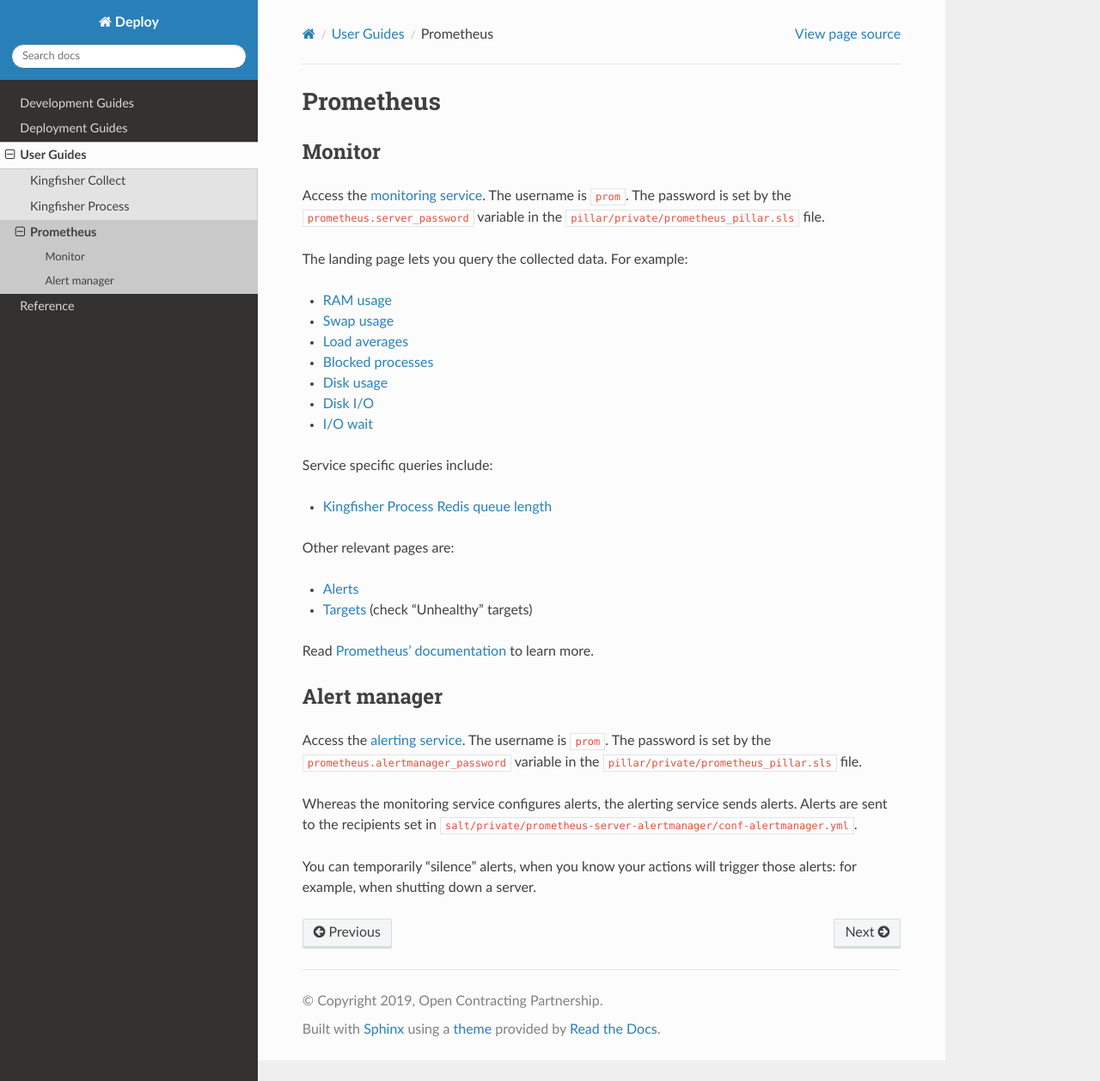
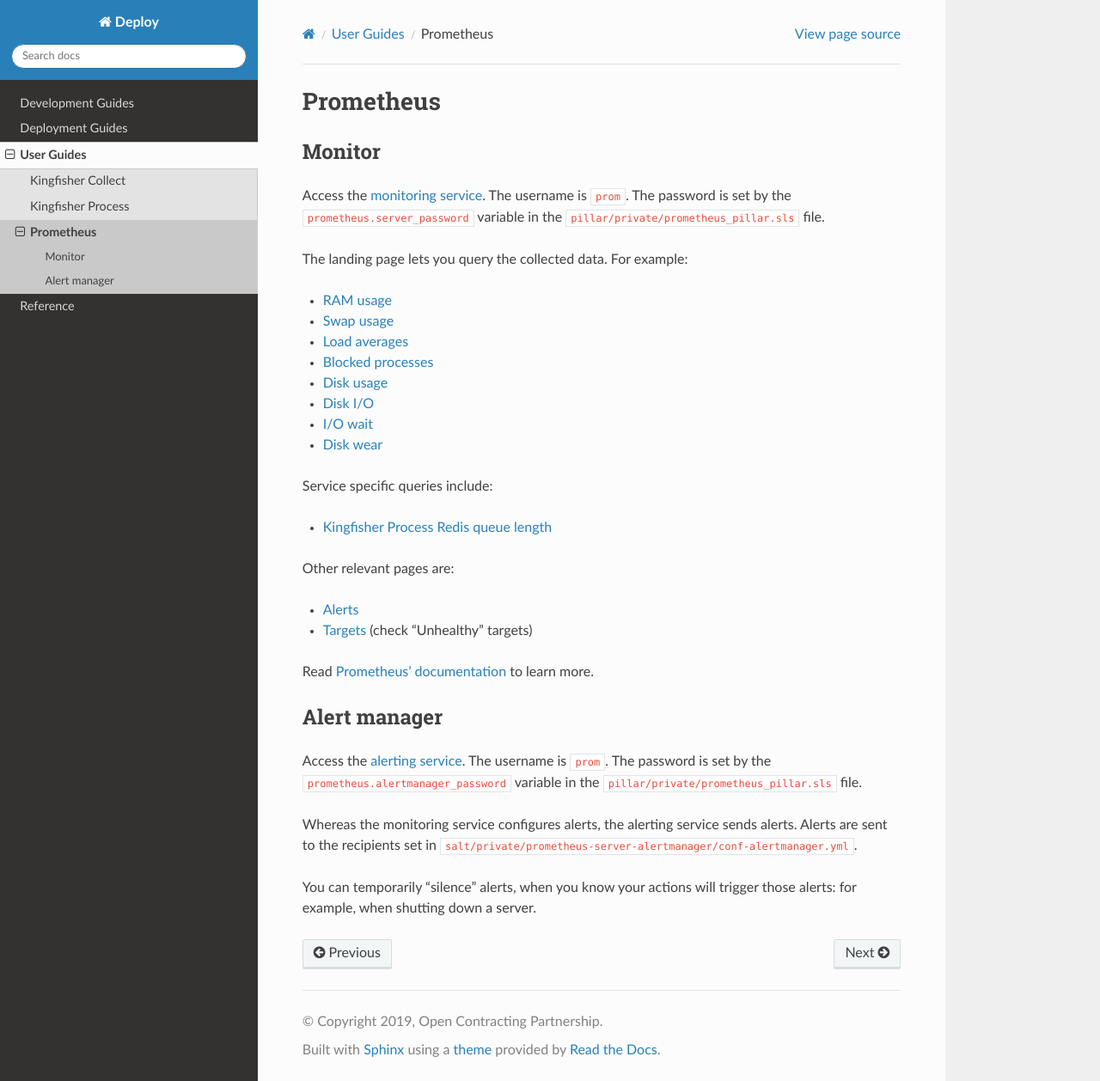
Before and after one commit to open-contracting/deploy, a Sphinx documentation site: the page built from docs/use/prometheus.rst, in a window 1280 px wide and 1258 px high. Shown: the whole window at 86% size. Built offline with Sphinx 7.4.7 and the Read the Docs theme 2.0.0, drawn with Linux system fonts in a browser that asks for light colours.

Commit message:
prometheus.rst: Add example query for disk wear

```diff
--- a/docs/use/prometheus.rst
+++ b/docs/use/prometheus.rst
@@ -8,13 +8,14 @@
 
 The landing page lets you query the collected data. For example:
 
-* `RAM usage <https://monitor.prometheus.open-contracting.org/graph?g0.range_input=8w&g0.stacked=0&g0.expr=1%20-%20node_memory_MemAvailable_bytes%20%2F%20node_memory_MemTotal_bytes&g0.tab=0>`__
-* `Swap usage <https://monitor.prometheus.open-contracting.org/graph?g0.range_input=8w&g0.stacked=0&g0.expr=node_memory_SwapCached_bytes%20%2F%201024%20%2F%201024&g0.tab=0>`__
-* `Load averages <https://monitor.prometheus.open-contracting.org/graph?g0.range_input=8w&g0.stacked=0&g0.expr=node_load15%20%2F%20count(count(node_cpu_seconds_total)%20without%20(mode))%20without%20(cpu)&g0.tab=0>`__
-* `Blocked processes <https://monitor.prometheus.open-contracting.org/graph?g0.range_input=8w&g0.stacked=0&g0.expr=node_procs_blocked&g0.tab=0>`__
-* `Disk usage  <https://monitor.prometheus.open-contracting.org/graph?g0.range_input=8w&g0.stacked=0&g0.expr=1%20-%20node_filesystem_avail_bytes%20%2F%20node_filesystem_size_bytes%20%7Bmountpoint%3D%22%2F%22%7D&g0.tab=0>`__
-* `Disk I/O <https://monitor.prometheus.open-contracting.org/graph?g0.range_input=8w&g0.stacked=0&g0.expr=SUM(%7B__name__%3D~%22node_disk_io.*%22%7D)%20without%20(device)&g0.tab=0>`__
-* `I/O wait <https://monitor.prometheus.open-contracting.org/graph?g0.range_input=8w&g0.stacked=0&g0.expr=SUM(node_cpu_seconds_total%7Bmode%3D%22iowait%22%7D)%20without%20(cpu)&g0.tab=0>`__
+* `RAM usage <https://monitor.prometheus.open-contracting.org/graph?g0.range_input=8w&g0.expr=1%20-%20node_memory_MemAvailable_bytes%20%2F%20node_memory_MemTotal_bytes&g0.tab=0>`__
+* `Swap usage <https://monitor.prometheus.open-contracting.org/graph?g0.range_input=8w&g0.expr=node_memory_SwapCached_bytes%20%2F%201024%20%2F%201024&g0.tab=0>`__
+* `Load averages <https://monitor.prometheus.open-contracting.org/graph?g0.range_input=8w&g0.expr=node_load15%20%2F%20count(count(node_cpu_seconds_total)%20without%20(mode))%20without%20(cpu)&g0.tab=0>`__
+* `Blocked processes <https://monitor.prometheus.open-contracting.org/graph?g0.range_input=8w&g0.expr=node_procs_blocked&g0.tab=0>`__
+* `Disk usage  <https://monitor.prometheus.open-contracting.org/graph?g0.range_input=8w&g0.expr=1%20-%20node_filesystem_avail_bytes%20%2F%20node_filesystem_size_bytes%20%7Bmountpoint%3D%22%2F%22%7D&g0.tab=0>`__
+* `Disk I/O <https://monitor.prometheus.open-contracting.org/graph?g0.range_input=8w&g0.expr=SUM(%7B__name__%3D~%22node_disk_io.*%22%7D)%20without%20(device)&g0.tab=0>`__
+* `I/O wait <https://monitor.prometheus.open-contracting.org/graph?g0.range_input=8w&g0.expr=SUM(node_cpu_seconds_total%7Bmode%3D%22iowait%22%7D)%20without%20(cpu)&g0.tab=0>`__
+* `Disk wear <https://monitor.prometheus.open-contracting.org/graph?g0.range_input=8w&g0.expr=smartmon_wear_leveling_count_value&g0.tab=0>`__
 
 Service specific queries include:
 
```
